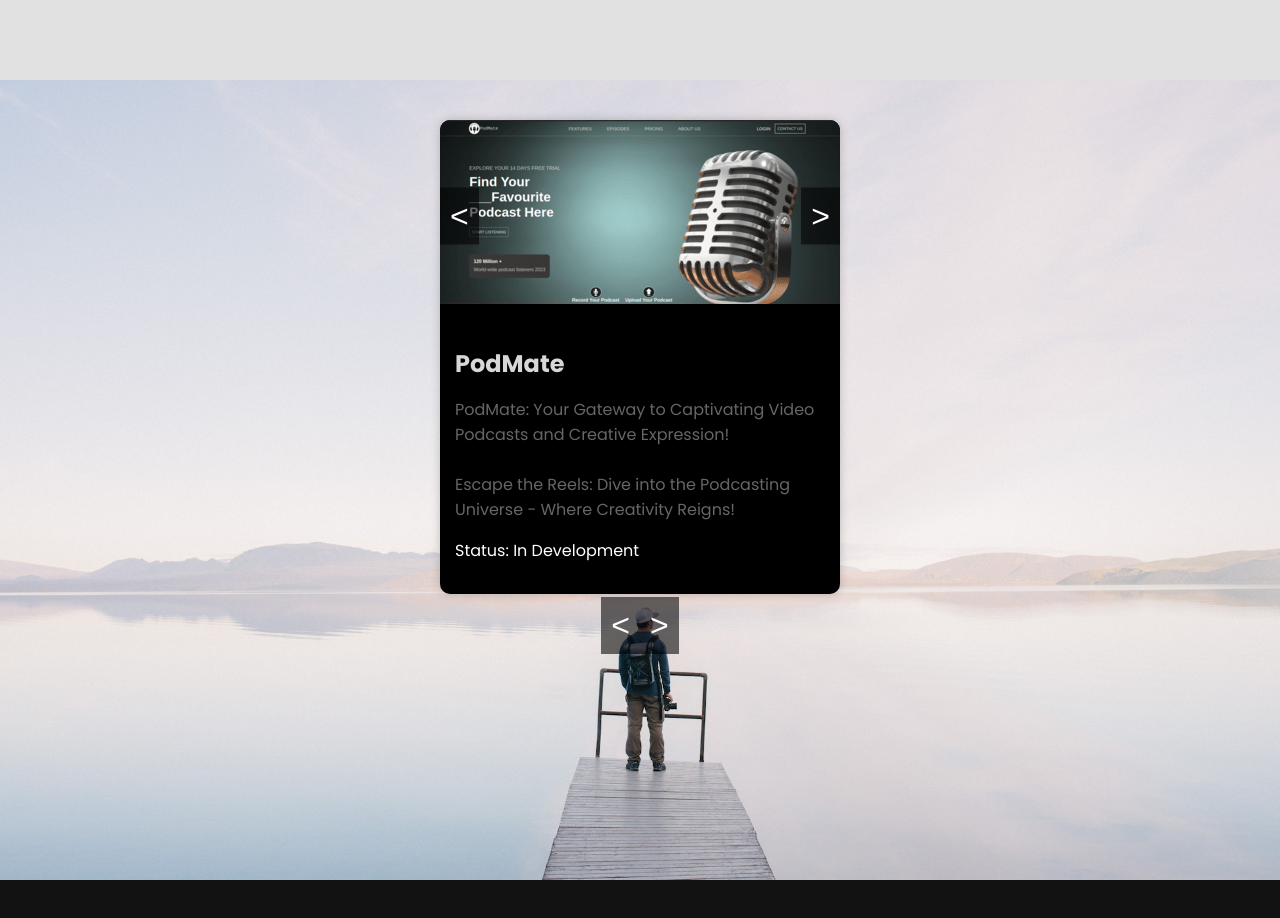
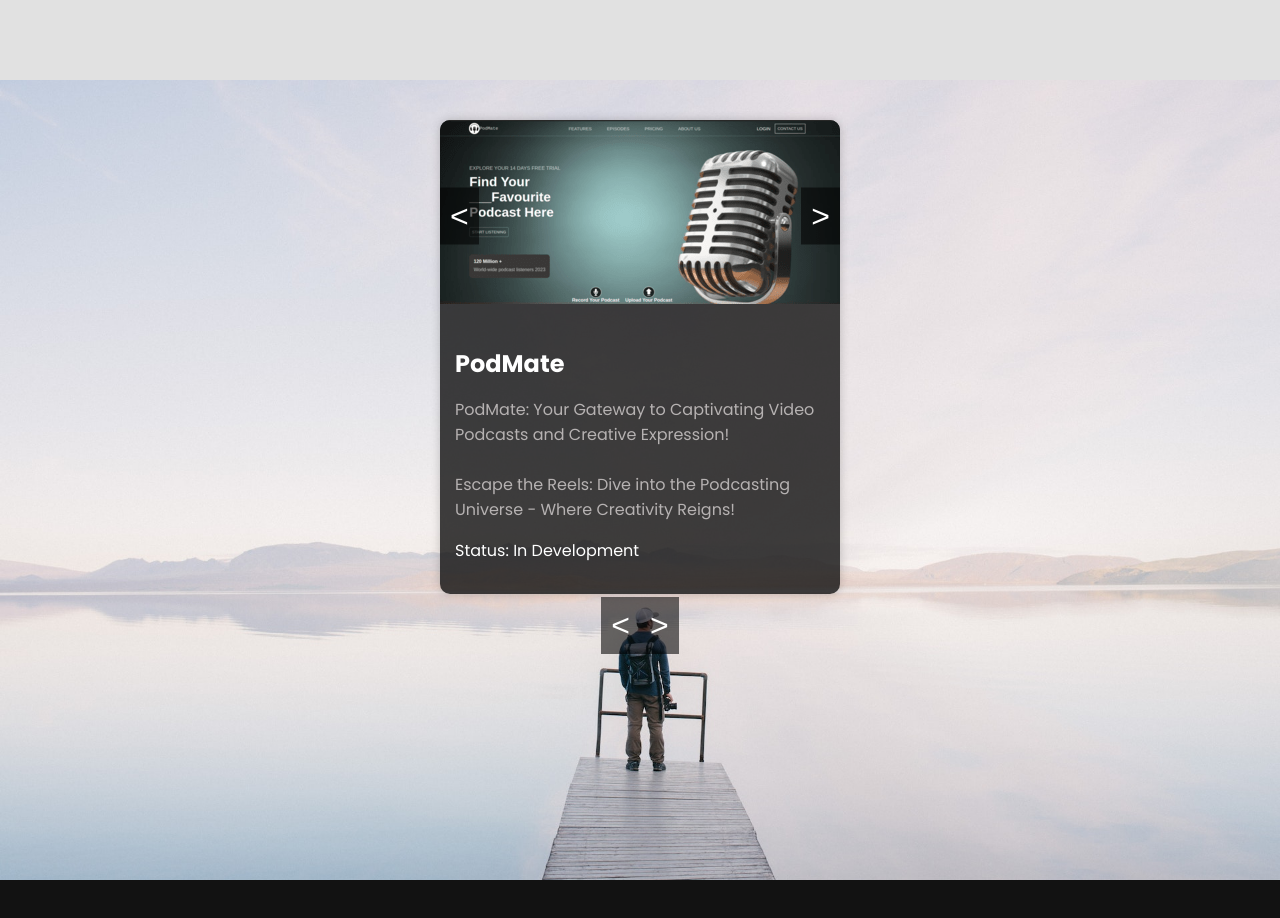
Before and after one commit to garvishtayal/Portfolio, a React (Vite) app: page / in a window 1280 px wide. Shown: the part 1520-2438 px from the top of the page. Built offline with nearby package versions, Linux system fonts and the light colour scheme.

Commit message:
Pic: try 2

```diff
--- a/src/components/projects-page/projects-page.css
+++ b/src/components/projects-page/projects-page.css
@@ -14,7 +14,7 @@
 }
 
 .project-item {
-  background-color: black;
+  background-color: rgba(0, 0, 0, 0.747);
   border-radius: 10px;
   box-shadow: 0px 0px 10px rgba(0, 0, 0, 0.2);
   margin: 20px;
@@ -64,13 +64,13 @@
 .project-details h2 {
   font-size: 1.5rem;
   margin-bottom: 10px;
-  color: rgba(255, 255, 255, 0.842);
+  color: rgb(255, 255, 255);
 }
 
 .break {
   white-space: pre-wrap;
   font-size: 1rem;
-  color: #666;
+  color: #b6b2b2;
 }
 
 .status {
--- a/src/components/projects-page/projects-page.tsx
+++ b/src/components/projects-page/projects-page.tsx
@@ -1,5 +1,13 @@
 import { useState } from 'react';
 import './projects-page.css';
+import p11 from '/p11.png';
+import p12 from '/p12.png';
+import p21 from '/p21.png';
+import p22 from '/p22.png';
+import p23 from '/p23.png';
+import p31 from '/p31.png';
+import p32 from '/p32.png';
+
 
 function Projects() {
   const projects = [
@@ -8,21 +16,21 @@
       description: `PodMate: Your Gateway to Captivating Video Podcasts and Creative Expression!
 
 Escape the Reels: Dive into the Podcasting Universe - Where Creativity Reigns!`,
-      images: ["/p11.png", "/p12.png"],
+      images: [p11, p12],
       status: 'In Development',
     },
     {
       title: 'NotCode',
       description:
         `Notcode: Ignite Your Coding Skills! Unleash Your Potential with LeetCode-Inspired Challenges.`,
-      images: ["/p21.png","p22.png", "/p23.png"],
+      images: [p21, p22, p23],
       status: 'Completed',
     },
     {
       title: 'Twitter Clone',
       description:
         `Recreate Twitter's Essence Using Vanilla HTML and CSS. Dive into a world of design and interactivity, crafting your own Twitter-like platform from the ground up.`,
-      images: [ "/p32.png", "/p31.png"],
+      images: [ p31, p32],
       status: 'Completed',
     }
   ];
```
